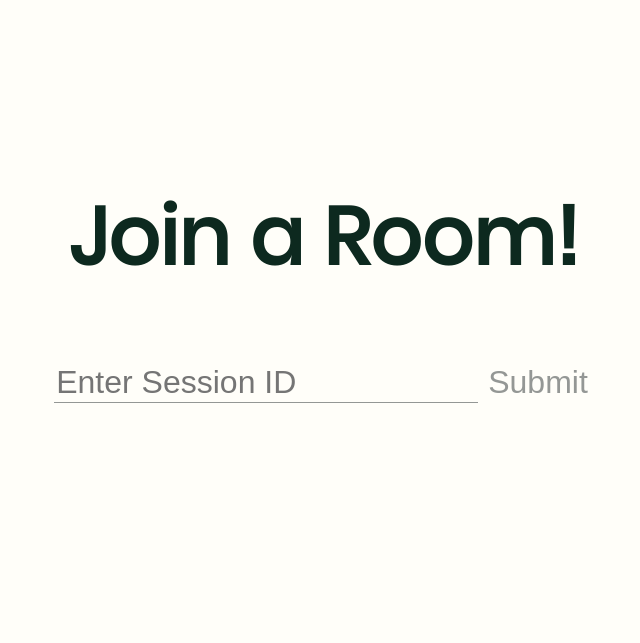
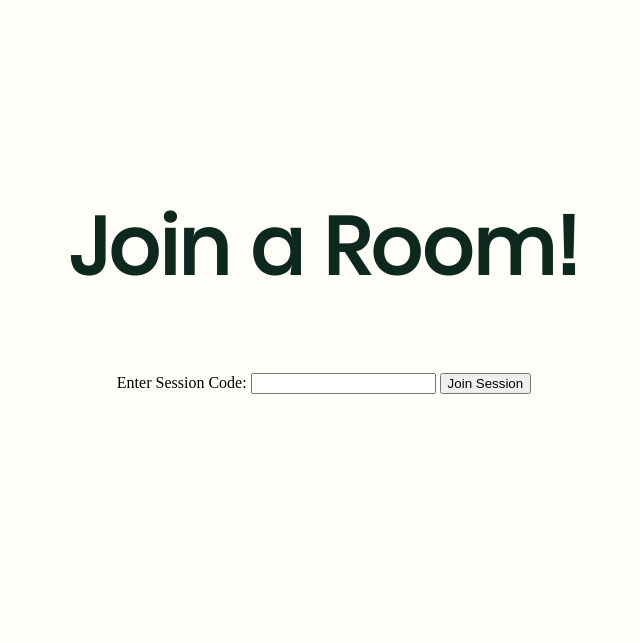
Before and after one commit to wehejojo/UCoLab, a Flask app: template templates/session.html in a window 1280 px wide. Shown: the part 151-794 px from the top of the page, without its empty margins (316-956 px from the left). Run offline with Flask 3, Linux system fonts and the light colour scheme; the template is opened without the code that fills it, so the values that code supplies are empty.

Commit message:
live tracking of participant count

```diff
--- a/app.py
+++ b/app.py
@@ -30,12 +30,6 @@ def home():
     if request.method == 'POST':
         name: str = request.form.get('name')
 
-        if name and name not in users["names"]:
-            users["names"].append(name)
-
-        with open('moment.json', 'w') as file:
-            json.dump(users, file, indent=2)
-
         return render_template('session.html', name=name) # prompt for session code
 
     return render_template('index.html') # user prompt for name
@@ -47,7 +41,13 @@ def submitSessionCode():
     name = request.form.get('name')
 
     if user_input_code == session_code:
+        users["names"].append(name)
+
+        with open('moment.json', 'w') as file:
+            json.dump(users, file, indent=2)
+
         return render_template('user-room.html', users=users) # room page
+
     else:
         return "WRONG SESSION CODE!!!"
 
--- a/moment.json
+++ b/moment.json
@@ -1,5 +1,4 @@
 {
   "names": [
-
   ]
 }
--- a/templates/session.html
+++ b/templates/session.html
@@ -9,10 +9,12 @@
 <body>
     <div class="centered-container">
         <h2>Join a Room!</h2>
-        <form action="/submit_code" method="post">
-        <input type="text" id="sessionID" name="sessionID" class="input-field" required placeholder="Enter Session ID">
-        <input type="submit" value="Submit" class="submit-button">
-    </form>
+        <form method="POST" action="/submit_code">
+            <input type="hidden" name="name" value="{{ name }}">
+            <label for="sessionID">Enter Session Code:</label>
+            <input type="text" id="sessionID" name="sessionID" required>
+            <button type="submit">Join Session</button>
+        </form>
     </div>
 </body>
 </html>
--- a/templates/user-room.html
+++ b/templates/user-room.html
@@ -10,7 +10,7 @@
   <div class="user-container">
     <h2>Here's Everyone so far!</h2>
     <ul>
-    {% for user in users %}
+    {% for user in users['names'] %}
       <div class="users">
         <li>{{ user }}</li>
       </div>
```
